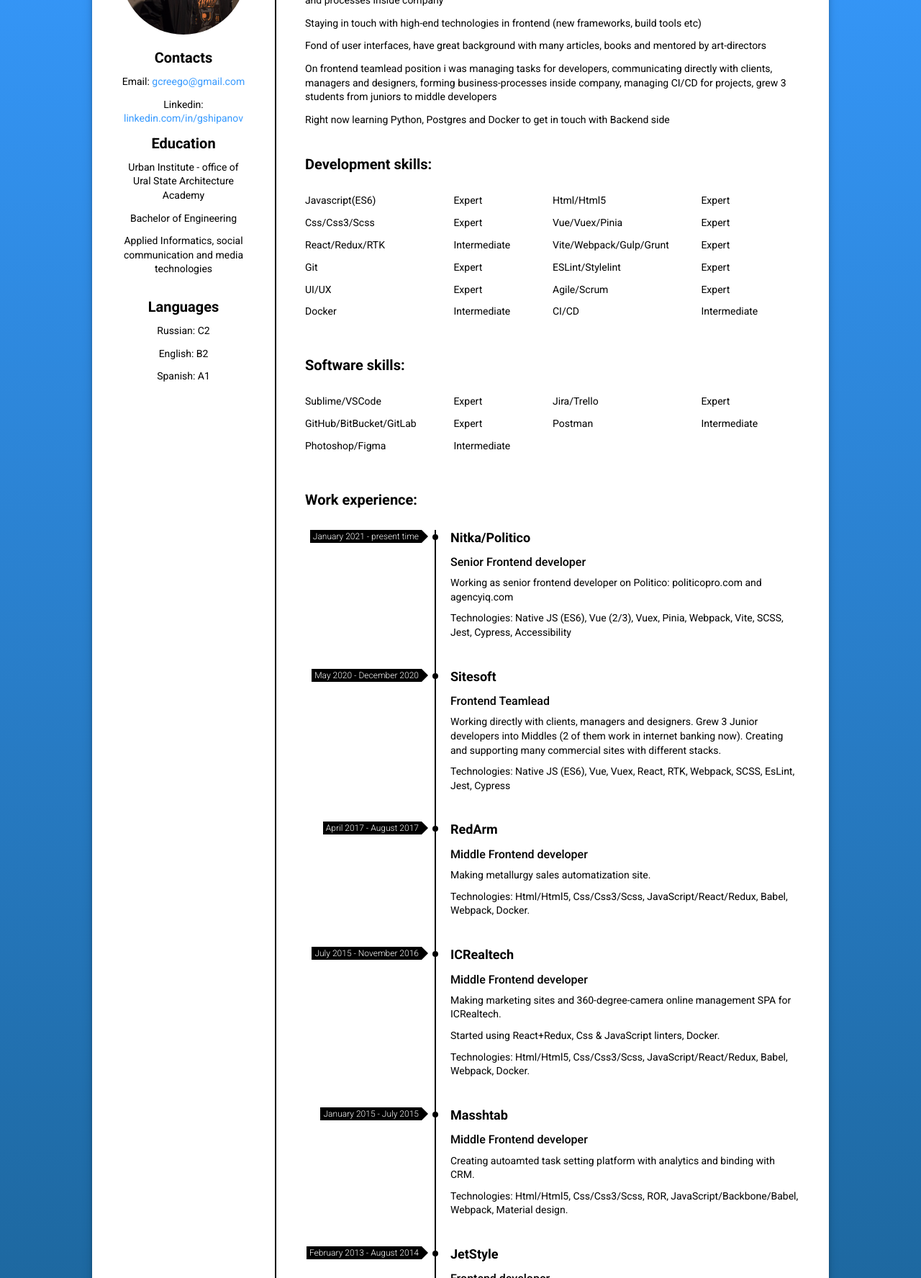
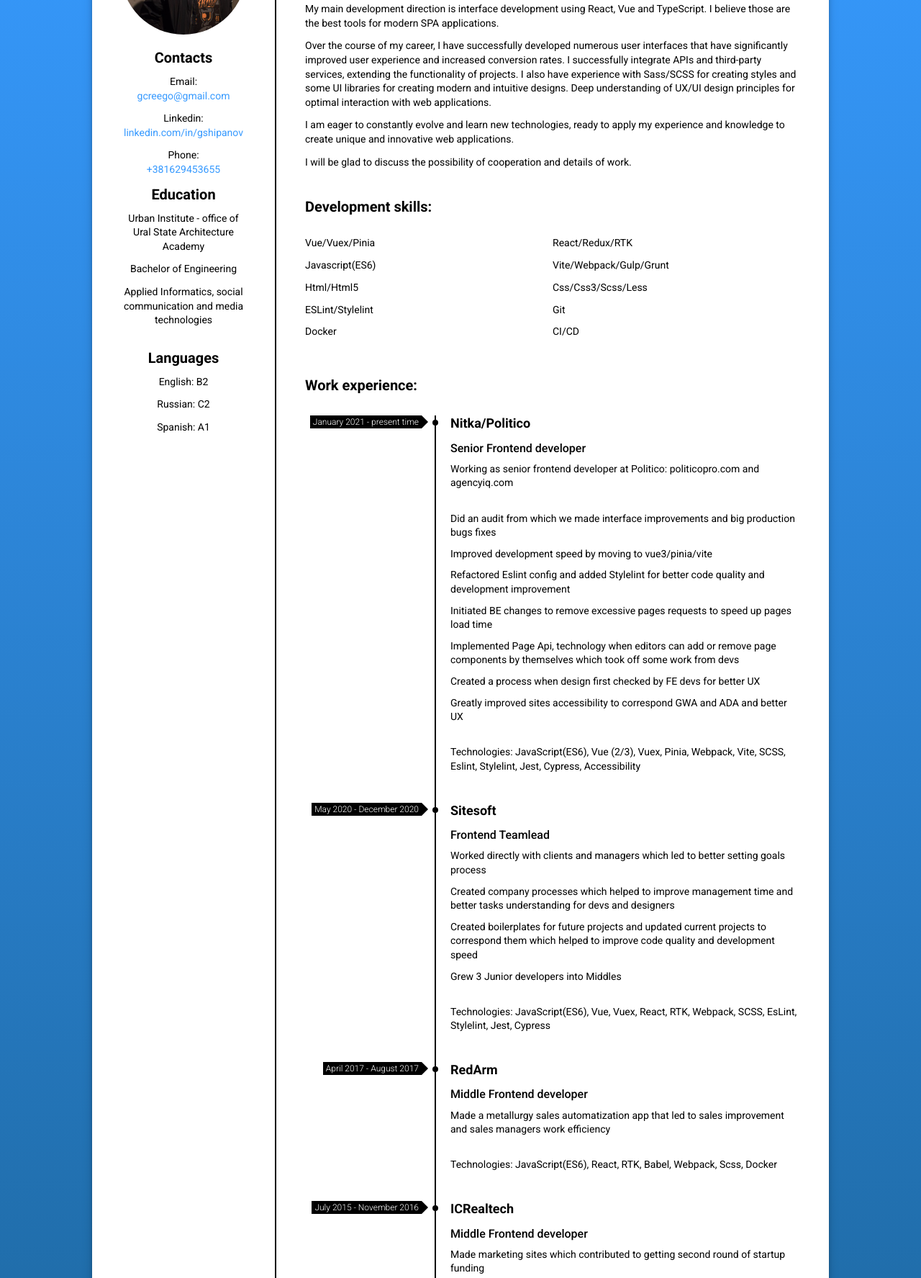
Before and after one commit to Creego/creego.github.io, a plain HTML site: page index.html in a window 1280 px wide. Shown: the part 206-1981 px from the top of the page at 72% size. Drawn offline with Linux system fonts and the light colour scheme.

Commit message:
Actualise texts + remove hobbies, soft skills and expertise levels, add phone number and reduce photo size on mobile width

```diff
--- a/index.html
+++ b/index.html
@@ -4,13 +4,13 @@
     <title>CV - Shipanov Gleb</title>
     <meta
       name="keywords"
-      content="frontend developer web html css javascript webpack react redux"
+      content="frontend developer web react redux rtk vue vuex pinia html css javascript webpack vite jest eslint stylelint git docker"
     />
-    <meta name="description" content="Shipanov Gleb Frontend-developer CV" />
-    <meta name="author" content="Shipanov Gleb" />
+    <meta name="description" content="Shchipanov Gleb Frontend developer CV" />
+    <meta name="author" content="Shchipanov Gleb" />
     <meta
       name="copyright"
-      content="All the rights belong to Shipanov Gleb &#169;2020"
+      content="All the rights belong to Shchipanov Gleb &#169;2020"
     />
     <link rel="canonical" href="https://creego.guthub.io" />
     <meta charset="utf-8" />
@@ -19,13 +19,14 @@
     <meta name="viewport" content="width=device-width, initial-scale=1" />
     <link rel="shortcut icon" type="image/x-icon" href="favicon.ico" />
     <link rel="stylesheet" type="text/css" href="index.css" />
+
     <!-- Tags for Facebook -->
     <meta property="og:type" content="website" />
     <meta property="og:site_name" content="creego.github.io" />
-    <meta property="og:title" content="Gleb Shipanov CV" />
+    <meta property="og:title" content="Gleb Shchipanov CV" />
     <meta
       property="og:description"
-      content="Great html/css/javascript skills, React/Vue intermediate experience, team-lead experience, perfectionism about ui/ux and passion for best-looking interfaces."
+      content="Great html/css/javascript skills, React/Vue experience, team-lead experience, perfectionism about ui/ux and passion for best-looking interfaces"
     />
     <meta property="og:url" content="https://creego.guthub.io" />
     <meta property="og:locale" content="en_US" />
@@ -35,6 +36,7 @@
     />
     <meta property="og:image:width" content="40" />
     <meta property="og:image:height" content="40" />
+
     <!-- Tags for Twitter -->
     <meta
       name="twitter:image:src"
@@ -44,10 +46,10 @@
     <meta name="twitter:card" content="summary_large_image" />
     <meta name="twitter:site" content="https://creego.github.io" />
     <meta name="twitter:creator" content="@gCreego" />
-    <meta name="twitter:title" content="Gleb Shipanov CV" />
+    <meta name="twitter:title" content="Gleb Shchipanov CV" />
     <meta
       name="twitter:description"
-      content="Great html/css/javascript skills, React/Vue intermediate experience, team-lead experience, perfectionism about ui/ux and passion for best-looking interfaces."
+      content="Great html/css/javascript skills, React/Vue experience, team-lead experience, perfectionism about ui/ux and passion for best-looking interfaces"
     />
     <meta name="twitter:url" content="https://creego.github.io" />
   </head>
@@ -65,21 +67,33 @@
         <div class="page_left">
           <div class="info">
             <p class="title mobile">Shchipanov Gleb</p>
-            <p class="title mobile">Senior Frontend developer</p>
+            <p class="title mobile">Senior Frontend developer (Vue/React)</p>
             <img src="images/ava.jpg" loading="lazy" />
             <div class="info__title">Contacts</div>
             <p>
               Email:
+							<br />
               <a target="_blank" href="mailto:gcreego@gmail.com"
                 >gcreego@gmail.com</a
               >
             </p>
             <p>
               Linkedin:
+							<br />
               <a target="_blank" href="https://www.linkedin.com/in/gshipanov/"
                 >linkedin.com/in/gshipanov</a
               >
             </p>
+
+						<p>
+              Phone:
+							<br />
+              <a target="_blank" href="tel:+381629453655">
+								+381629453655
+							</a>
+            </p>
+
+
 
             <div class="education">
               <div class="info__title">Education</div>
@@ -93,8 +107,8 @@
             </div>
             <div class="languages">
               <div class="info__title">Languages</div>
+							<p>English: B2</p>
               <p>Russian: C2</p>
-              <p>English: B2</p>
               <p>Spanish: A1</p>
             </div>
           </div>
@@ -102,89 +116,46 @@
         <div class="page_right">
           <div class="content__block about">
             <p class="title desktop">Shchipanov Gleb</p>
-            <p class="title desktop">Senior Frontend Developer</p>
-            <p>Passionate about doing the best for product and company, always add suggestions that can improve product and processes inside company</p>
-            <p>Staying in touch with high-end technologies in frontend (new frameworks, build tools etc)</p>
-            <p>Fond of user interfaces, have great background with many articles, books and mentored by art-directors</p>
-            <p>On frontend teamlead position i was managing tasks for developers, communicating directly with clients, managers and designers, forming business-processes inside company, managing CI/CD for projects, grew 3 students from juniors to middle developers</p>
-            <p>Right now learning Python, Postgres and Docker to get in touch with Backend side</p>
+            <p class="title desktop">Senior Frontend Developer (Vue/React)</p>
+						<p>My name is Gleb, I have been working as a Frontend developer for 9+ years.</p>
+						<p>My main development direction is interface development using React, Vue and TypeScript. I believe those are the best tools for modern SPA applications.</p>
+						<p>Over the course of my career, I have successfully developed numerous user interfaces that have significantly improved user experience and increased conversion rates. I successfully integrate APIs and third-party services, extending the functionality of projects. I also have experience with Sass/SCSS for creating styles and some UI libraries for creating modern and intuitive designs. Deep understanding of UX/UI design principles for optimal interaction with web applications.</p>
+						<p>I am eager to constantly evolve and learn new technologies, ready to apply my experience and knowledge to create unique and innovative web applications.</p>
+						<p>I will be glad to discuss the possibility of cooperation and details of work.</p>
           </div>
           <div class="skills">
             <div class="content__block skills__block">
               <p class="title">Development skills:</p>
               <ul>
-                <li>
+								<li>
+                  <p>Vue/Vuex/Pinia</p>
+                </li>
+								<li>
+                  <p>React/Redux/RTK</p>
+                </li>
+								<li>
                   <p>Javascript(ES6)</p>
-                  <p>Expert</p>
+                </li>
+								<li>
+                  <p>Vite/Webpack/Gulp/Grunt</p>
                 </li>
                 <li>
                   <p>Html/Html5</p>
-                  <p>Expert</p>
                 </li>
                 <li>
-                  <p>Css/Css3/Scss</p>
-                  <p>Expert</p>
+                  <p>Css/Css3/Scss/Less</p>
                 </li>
-                <li>
-                  <p>Vue/Vuex/Pinia</p>
-                  <p>Expert</p>
-                </li>
-                <li>
-                  <p>React/Redux/RTK</p>
-                  <p>Intermediate</p>
-                </li>
-                <li>
-                  <p>Vite/Webpack/Gulp/Grunt</p>
-                  <p>Expert</p>
+								<li>
+                  <p>ESLint/Stylelint</p>
                 </li>
                 <li>
                   <p>Git</p>
-                  <p>Expert</p>
-                </li>
-                <li>
-                  <p>ESLint/Stylelint</p>
-                  <p>Expert</p>
-                </li>
-                <li>
-                  <p>UI/UX</p>
-                  <p>Expert</p>
-                </li>
-                <li>
-                  <p>Agile/Scrum</p>
-                  <p>Expert</p>
                 </li>
                 <li>
                   <p>Docker</p>
-                  <p>Intermediate</p>
                 </li>
                 <li>
                   <p>CI/CD</p>
-                  <p>Intermediate</p>
-                </li>
-              </ul>
-            </div>
-            <div class="content__block skills__block">
-              <p class="title">Software skills:</p>
-              <ul>
-                <li>
-                  <p>Sublime/VSCode</p>
-                  <p>Expert</p>
-                </li>
-                <li>
-                  <p>Jira/Trello</p>
-                  <p>Expert</p>
-                </li>
-                <li>
-                  <p>GitHub/BitBucket/GitLab</p>
-                  <p>Expert</p>
-                </li>
-                <li>
-                  <p>Postman</p>
-                  <p>Intermediate</p>
-                </li>
-                <li>
-                  <p>Photoshop/Figma</p>
-                  <p>Intermediate</p>
                 </li>
               </ul>
             </div>
@@ -198,10 +169,30 @@
                 <p class="position">Senior Frontend developer</p>
                 <div class="description">
                   <p>
-                    Working as senior frontend developer on Politico: politicopro.com and agencyiq.com
+                    Working as senior frontend developer at Politico: politicopro.com and agencyiq.com
                   </p>
+									<br />
                   <p>
-                    Technologies: Native JS (ES6), Vue (2/3), Vuex, Pinia, Webpack, Vite, SCSS, Jest, Cypress, Accessibility
+										Did an audit from which we made interface improvements and big production bugs fixes
+									<p>Improved development speed by moving to vue3/pinia/vite
+									<p>
+										Refactored Eslint config and added Stylelint for better code quality and development improvement
+									</p>
+									<p>
+										Initiated BE changes to remove excessive pages requests to speed up pages load time
+									</p>
+									<p>
+										Implemented Page Api, technology when editors can add or remove page components by themselves which took off some work from devs
+									</p>
+									<p>
+										Created a process when design first checked by FE devs for better UX
+									</p>
+									<p>
+										Greatly improved sites accessibility to correspond GWA and ADA and better UX
+									</p>
+									<br />
+									<p>
+                    Technologies: JavaScript(ES6), Vue (2/3), Vuex, Pinia, Webpack, Vite, SCSS, Eslint, Stylelint, Jest, Cypress, Accessibility
                   </p>
                 </div>
               </li>
@@ -211,10 +202,20 @@
                 <p class="position">Frontend Teamlead</p>
                 <div class="description">
                   <p>
-                    Working directly with clients, managers and designers. Grew 3 Junior developers into Middles (2 of them work in internet banking now). Creating and supporting many commercial sites with different stacks.
+										Worked directly with clients and managers which led to better setting goals process
+									</p>
+									<p>
+										Created company processes which helped to improve management time and better tasks understanding for devs and designers
+									</p>
+									<p>
+										Created boilerplates for future projects and updated current projects to correspond them which helped to improve code quality and development speed
                   </p>
+									<p>
+                    Grew 3 Junior developers into Middles
+									</p>
+									<br />
                   <p>
-                    Technologies: Native JS (ES6), Vue, Vuex, React, RTK, Webpack, SCSS, EsLint, Jest, Cypress
+                    Technologies: JavaScript(ES6), Vue, Vuex, React, RTK, Webpack, SCSS, EsLint, Stylelint, Jest, Cypress
                   </p>
                 </div>
               </li>
@@ -223,10 +224,12 @@
                 <div class="date">April 2017 - August 2017</div>
                 <p class="position">Middle Frontend developer</p>
                 <div class="description">
-                  <p>Making metallurgy sales automatization site.</p>
                   <p>
-                    Technologies: Html/Html5, Css/Css3/Scss,
-                    JavaScript/React/Redux, Babel, Webpack, Docker.
+										Made a metallurgy sales automatization app that led to sales improvement and sales managers work efficiency
+									</p>
+									<br />
+                  <p>
+                    Technologies: JavaScript(ES6), React, RTK, Babel, Webpack, Scss, Docker
                   </p>
                 </div>
               </li>
@@ -236,15 +239,17 @@
                 <p class="position">Middle Frontend developer</p>
                 <div class="description">
                   <p>
-                    Making marketing sites and 360-degree-camera online
-                    management SPA for ICRealtech.
+                    Made marketing sites which contributed to getting second round of startup funding
                   </p>
+									<p>
+										Created online management SPA for company 360 degree camera which greatly improved user experience
+									</p>
                   <p>
-                    Started using React+Redux, Css & JavaScript linters, Docker.
+                    Learned new instruments, such as React, Redux, Docker
                   </p>
+									<br />
                   <p>
-                    Technologies: Html/Html5, Css/Css3/Scss,
-                    JavaScript/React/Redux, Babel, Webpack, Docker.
+                    Technologies: JavaScript(ES6) React, Redux, Babel, Webpack, Scss, Docker
                   </p>
                 </div>
               </li>
@@ -254,12 +259,11 @@
                 <p class="position">Middle Frontend developer</p>
                 <div class="description">
                   <p>
-                    Creating autoamted task setting platform with analytics and
-                    binding with CRM.
+                    Took part in development of automated task creation platform with analytics, gamification and binding with CRM for managers work improvement
                   </p>
+									<br />
                   <p>
-                    Technologies: Html/Html5, Css/Css3/Scss, ROR,
-                    JavaScript/Backbone/Babel, Webpack, Material design.
+                    Technologies: ROR, JavaScript, Backbone, Babel, Webpack, Scss, Material design
                   </p>
                 </div>
               </li>
@@ -268,15 +272,15 @@
                 <div class="date">February 2013 - August 2014</div>
                 <p class="position">Frontend developer</p>
                 <div class="description">
-                  <p>Creating sites for Microsoft, SAP and local companies.</p>
                   <p>
-                    Started using bundlers (Gulp, Grunt), Css-preprocessors
-                    (Less, Scss), Html-preprocessors (Jade, Haml), Jquery and
-                    lodash
+										Created sites for Microsoft, SAP and local building and banking companies
+									</p>
+                  <p>
+                    Learned to use bundlers (Gulp, Grunt), Css-preprocessors (Less, Scss), Html-preprocessors (Jade, Haml), Jquery and Lodash
                   </p>
+									<br />
                   <p>
-                    Technologies: Html/Html5, Css/Css3/Less/Scss,
-                    JavaScript/Jquery/Lodash, Gulp/Grunt.
+                    Technologies: Html/Html5, Css/Css3/Less/Scss, JavaScript/Jquery/Lodash, Gulp/Grunt
                   </p>
                 </div>
               </li>
@@ -285,8 +289,13 @@
                 <div class="date">March 2012 - November 2012</div>
                 <p class="position">Html-coder + started using JavaScript</p>
                 <div class="description">
-                  <p>Creating sites on company CMS using JavaScript.</p>
-                  <p>Technologies: Html, Css, Php, JavaScript.</p>
+                  <p>
+										Created a lot of commercial sites on company CMS
+									</p>
+									<br />
+                  <p>
+										Technologies: Html, Css, Php, JavaScript
+									</p>
                 </div>
               </li>
               <li>
@@ -294,19 +303,25 @@
                 <div class="date">October 2011 - January 2012</div>
                 <p class="position">Html-coder</p>
                 <div class="description">
-                  <p>Creating sites on Smarty CMS.</p>
-                  <p>Technologies: Html, Css, Php.</p>
+                  <p>
+										Created sites on Smarty CMS and learned how to use developer instruments properly
+									</p>
+									<br />
+                  <p>
+										Technologies: Html, Css, Php
+									</p>
                 </div>
               </li>
               <li>
-                <div class="company">Freelance</div>
+                <div class="company">Freelance frontend projects</div>
+								<div class="date">2017 - 2020</div>
                 <div class="description">
                   <p>All the time between works and from 2017 until 2020</p>
                 </div>
               </li>
             </ul>
           </div>
-          <div class="content__block hobbies">
+          <!-- <div class="content__block hobbies">
             <p class="title">Hobbies:</p>
             <ul>
               <li>
@@ -326,7 +341,7 @@
                 <p>Video/Board games</p>
               </li>
             </ul>
-          </div>
+          </div> -->
         </div>
       </div>
     </div>
```
Also changed, not shown: index.css (+7 -1 lines).
